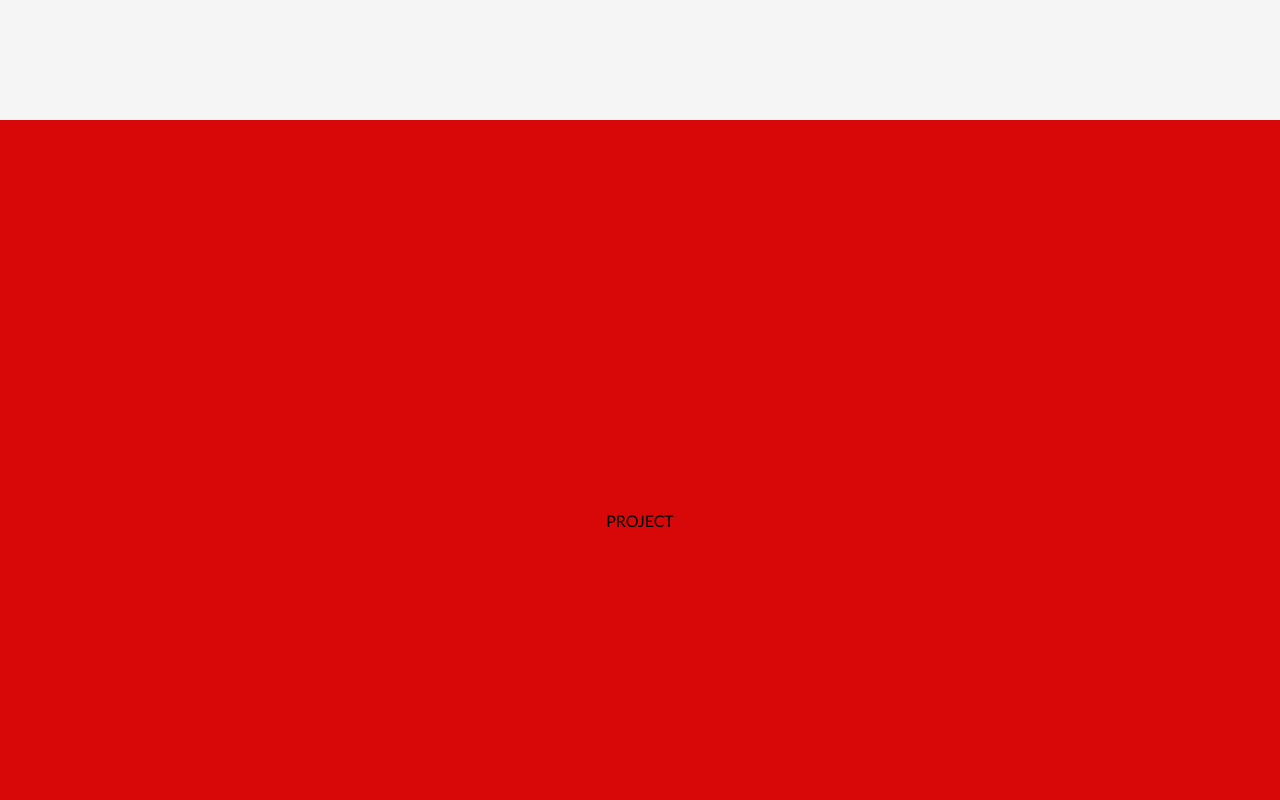
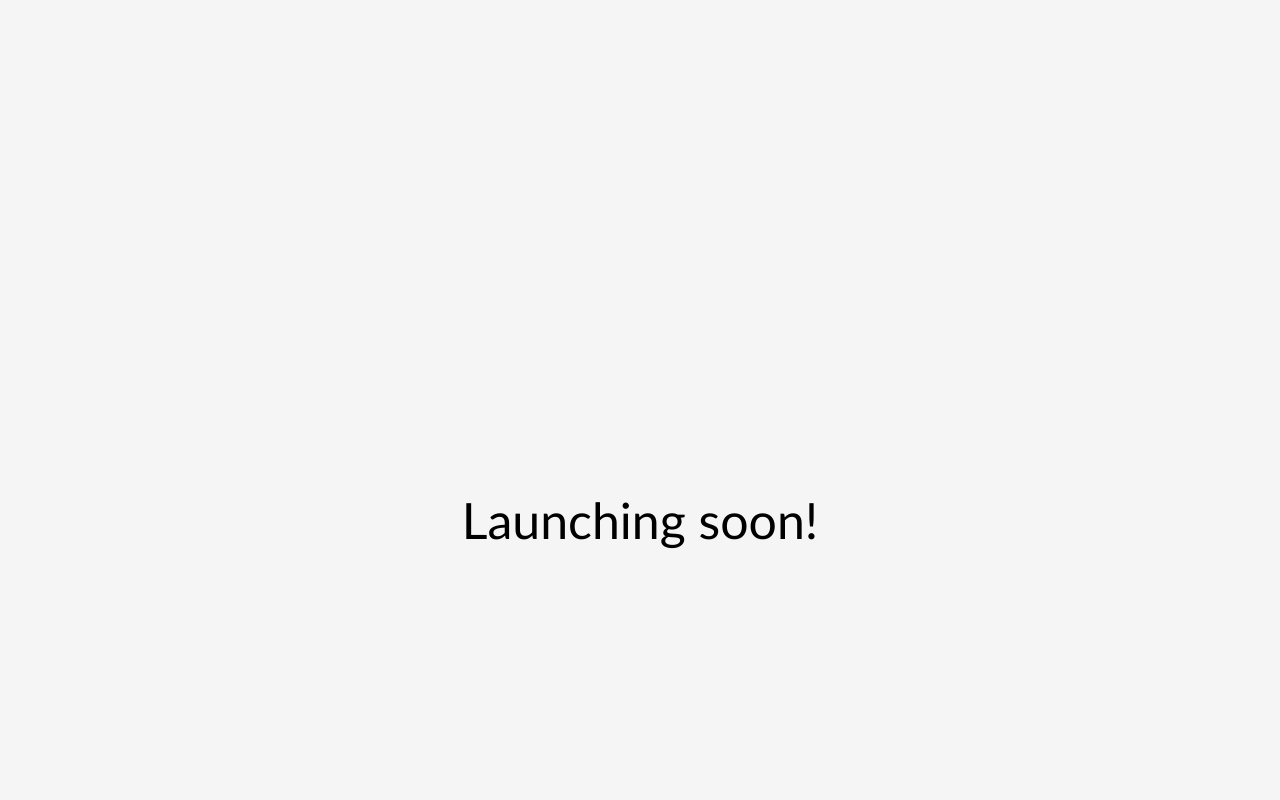
Before and after one commit to poldong1001/latestPortfolio, a plain HTML site: page index.html in a window 1280 px wide. Shown: the part 680-1480 px from the top of the page. Drawn offline with Linux system fonts and the light colour scheme.

Commit message:
fifth commit

```diff
--- a/index.html
+++ b/index.html
@@ -70,7 +70,7 @@
         </div>
       </div>
     </div>
-    <div id="projectPage">PROJECT</div>
+    <div id="projectPage">Launching soon!</div>
     <div id="aboutPage">
       <div id="aboutContainer">
         <img src="assets/aboutImage.jpg" alt="" id="aboutImage" />
--- a/styleproject.css
+++ b/styleproject.css
@@ -1,7 +1,8 @@
 #projectPage {
-  background-color: rgb(217, 8, 8) !important;
+  background-color: whitesmoke;
   height: 100vh !important;
   display: flex;
   justify-content: center;
   align-items: center;
+  font-size: 50px;
 }
```
